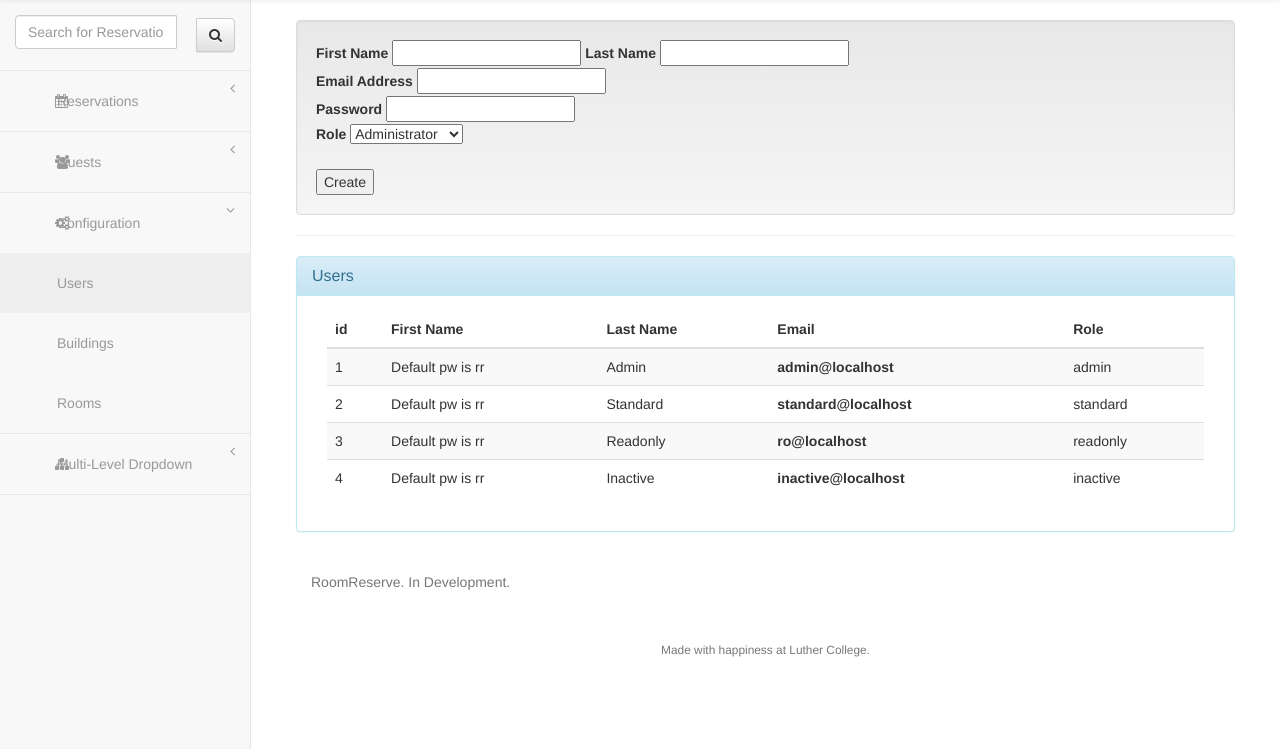
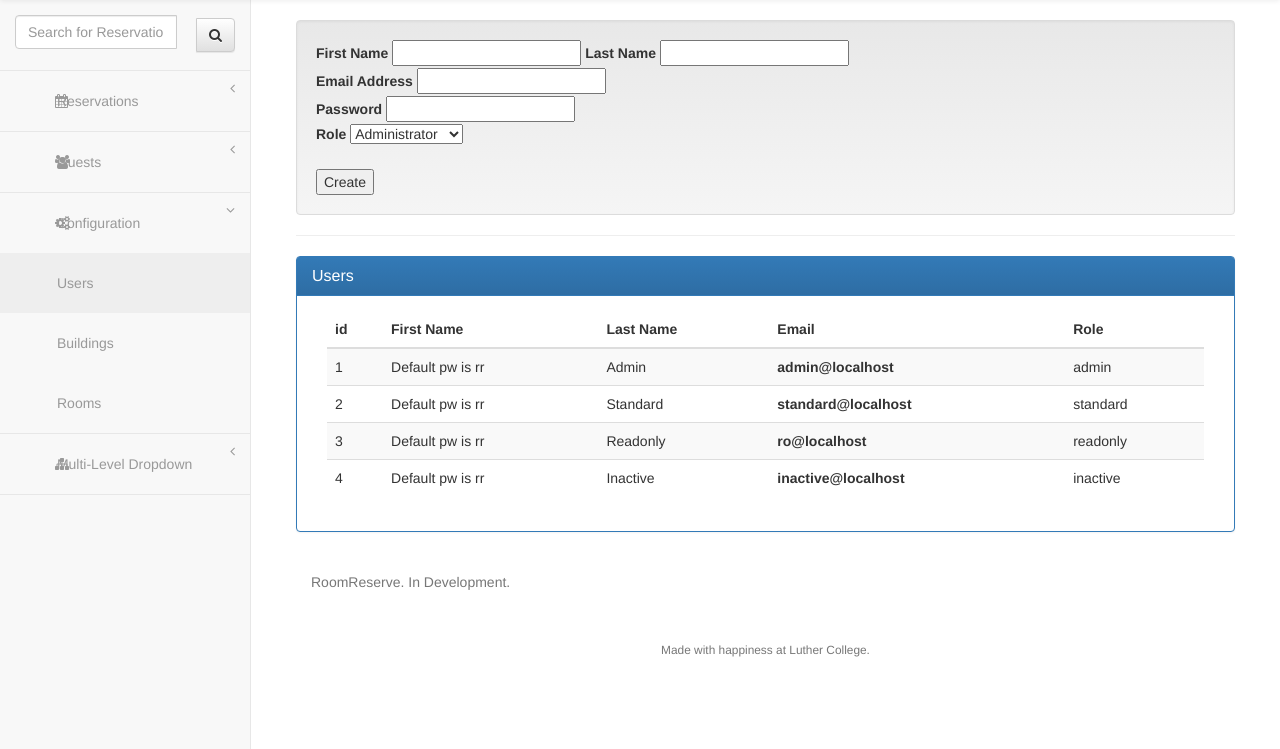
Before and after one commit to RoomReserve/RoomReserve, a Flask app: page /admin/users in a window 1280 px wide. Shown: the part 51-800 px from the top of the page. Run offline with Flask 2, Linux system fonts and the light colour scheme; a user stored in the database is signed in; data comes from the database, SQL or seed files in the repository; some libraries are stand-ins or nearby versions.

Commit message:
Changed table color

```diff
--- a/RoomReserve/templates/users.html
+++ b/RoomReserve/templates/users.html
@@ -30,7 +30,7 @@
 
 
 
-<div class="panel panel-info col-md">
+<div class="panel panel-primary col-md">
   <div class="panel-heading">
     <h3 class="panel-title">Users</h3>
   </div>
```
